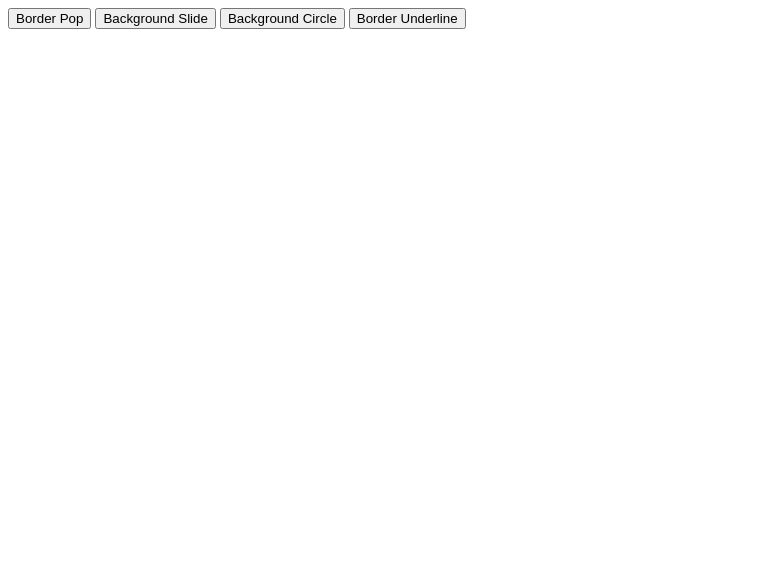
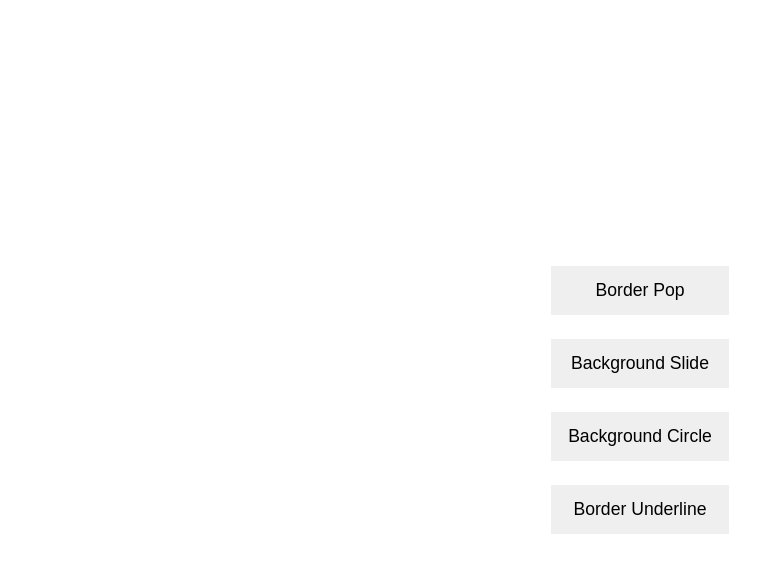
Before and after one commit to mostafa-meerzad/button-hover-effect, a plain HTML site: page index.html in a window 1280 px wide. Shown: the whole page, without its empty margins (0-784 px from the left). Drawn offline with Linux system fonts and the light colour scheme.

Commit message:
complete adding styles

```diff
--- a/index.html
+++ b/index.html
@@ -8,7 +8,7 @@
 </head>
 <body>
     <button class="button pop">Border Pop</button>
-    <button class="button slid">Background Slide</button>
+    <button class="button slide">Background Slide</button>
     <button class="button circle">Background Circle</button>
     <button class="button underline">Border Underline</button>
 </body>
--- a/styles.css
+++ b/styles.css
@@ -0,0 +1,94 @@
+body {
+  height: 100svh;
+  padding: 0;
+  margin: 0;
+  display: grid;
+  place-content: center;
+  gap: 1.5rem;
+}
+
+.button {
+  padding: 0.8em 1em;
+  border: none;
+  position: relative;
+
+  font-size: 1.1rem;
+
+  --border-size: 4px;
+  --accent-color: rgb(37, 193, 255);
+}
+
+.button.pop::after {
+  content: "";
+  position: absolute;
+  inset: 0;
+  z-index: -1;
+  border: var(--border-size) solid var(--accent-color);
+  transition: inset 300ms ease-in-out;
+}
+
+.button.pop:hover::after,
+.button.pop:focus::after {
+  inset: calc(var(--border-size) * -2);
+}
+
+.button.slide {
+  z-index: 1;
+  transition: color 300ms ease-in-out;
+}
+
+.button.slide::after {
+  content: "";
+  position: absolute;
+  inset: 0;
+  background-color: var(--accent-color);
+  transition: transform 300ms ease-in-out;
+  transform-origin: left;
+  transform: scaleX(0);
+  z-index: -1;
+}
+
+.button.slide:hover::after,
+.button.slide:focus::after {
+  transform: scaleX(1);
+}
+
+.button.slide:hover {
+  color: #fff;
+}
+
+.button.circle {
+  overflow: hidden;
+  z-index: 1;
+}
+
+.button.circle::after {
+  content: "";
+  inset: 0;
+  position: absolute;
+  z-index: -1;
+
+  background-color: var(--accent-color);
+  border-radius: 50%;
+
+  transition: transform 300ms ease-in-out;
+  transform: scale(0);
+}
+
+.button.circle:hover::after,
+.button.circle:focus::after {
+  transform: scale(1.5);
+}
+
+.button.underline::after {
+  content: "";
+  position: absolute;
+  inset: 90% 100% 0 0;
+
+  background-color: var(--accent-color);
+  transition: inset 300ms ease-in-out;
+}
+
+.button.underline:hover::after, .button.underline:focus::after {
+  inset: 90% 0 0;
+}
```
